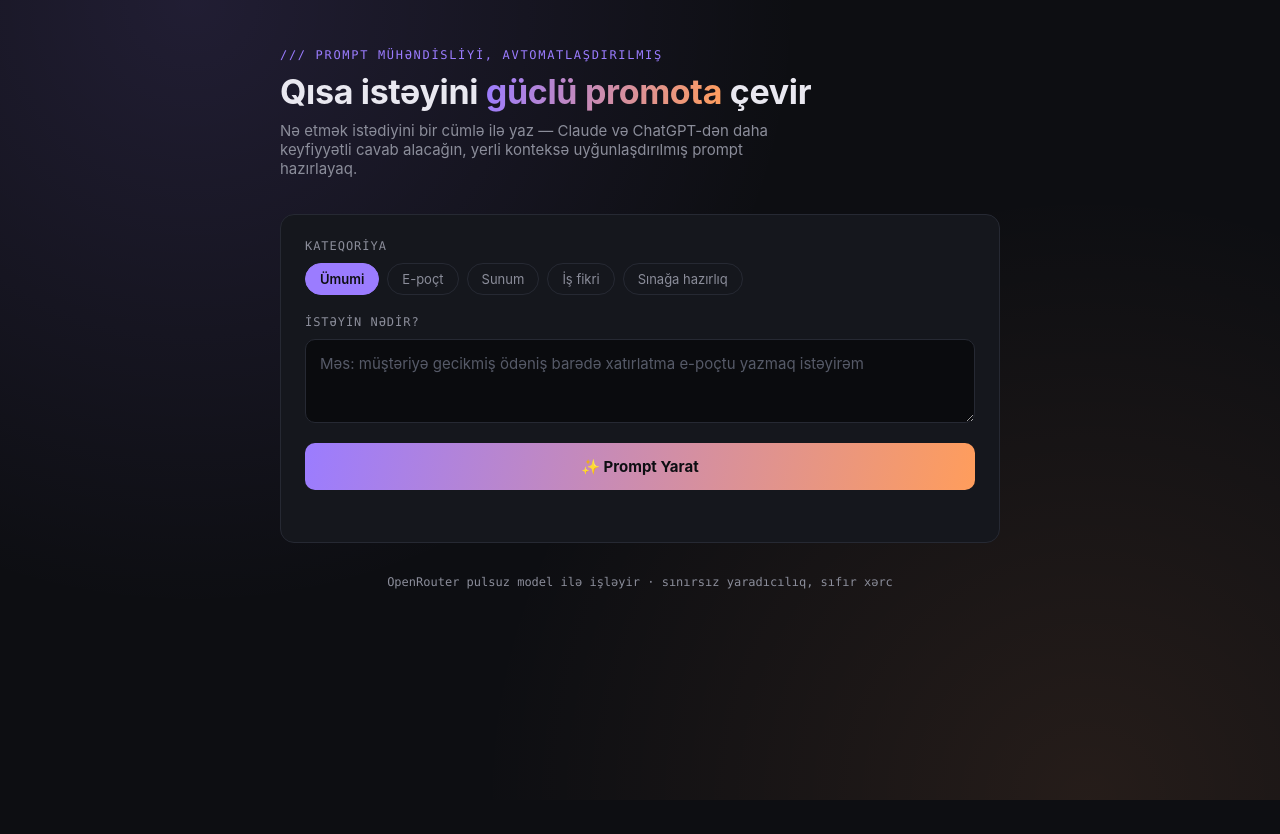
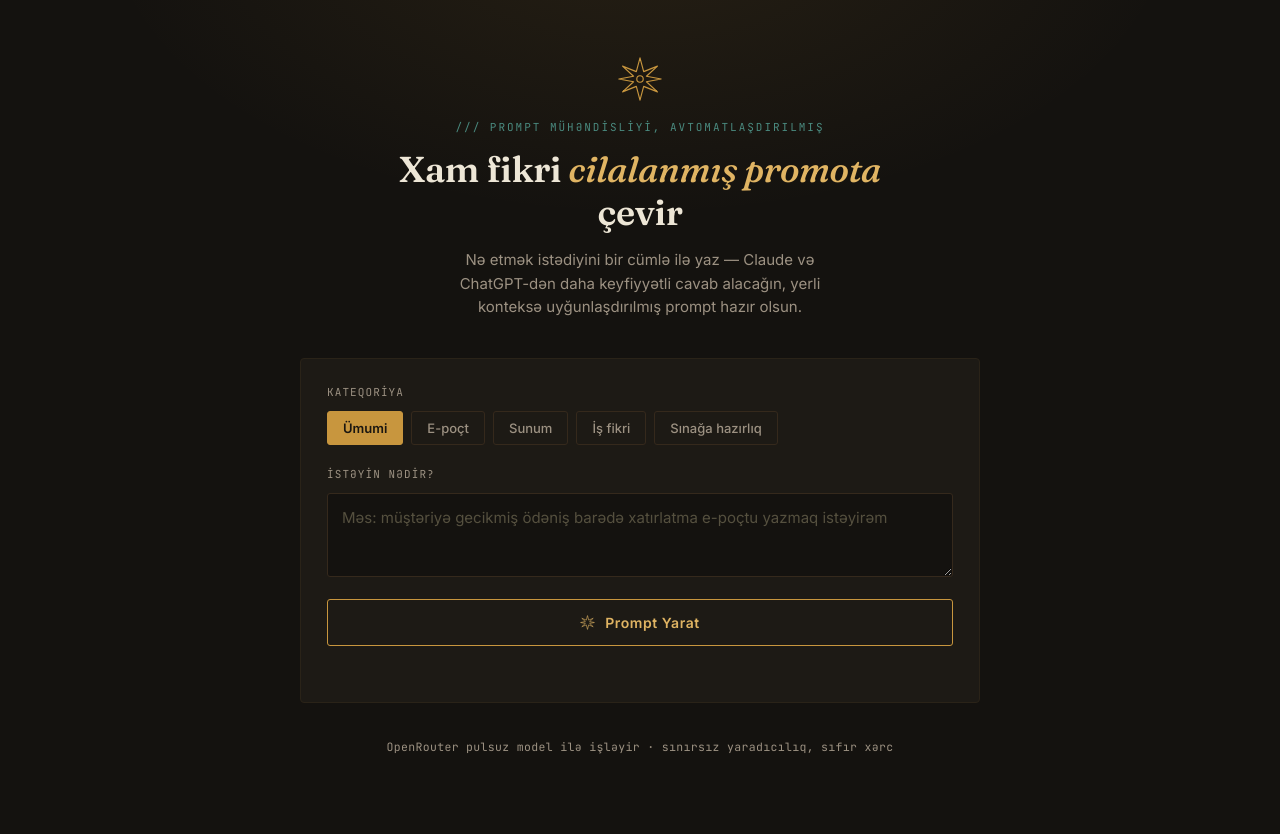
Before and after one commit to etikhacker/Magic-Prompt-Generator, a website: page magic-prompt/index.html in a window 1280 px wide. Before the commit the page ends 800 px from the top, so only its background shows below. Drawn offline with Linux system fonts and the light colour scheme.

Commit message:
Dizayn yenilendi: mureekkeb/qizil tema, Turk ulduz motivi

```diff
--- a/magic-prompt/index.html
+++ b/magic-prompt/index.html
@@ -4,106 +4,139 @@
 <meta charset="UTF-8" />
 <meta name="viewport" content="width=device-width, initial-scale=1.0" />
 <title>Magic Prompt — Türkcə Prompt Generator</title>
+<link rel="preconnect" href="https://fonts.googleapis.com" />
+<link rel="preconnect" href="https://fonts.gstatic.com" crossorigin />
+<link href="https://fonts.googleapis.com/css2?family=Fraunces:ital,opsz,wght@0,9..144,500;0,9..144,600;1,9..144,500&family=Inter:wght@400;500;600;700&family=JetBrains+Mono:wght@400;500&display=swap" rel="stylesheet" />
 <style>
   :root{
-    --bg: #0d0e12;
-    --panel: #15171d;
-    --panel-border: #262933;
-    --text: #e9e8f0;
-    --text-dim: #8b8d9a;
-    --accent: #9b7cff;
-    --accent-2: #ff9d5c;
-    --mono: "SFMono-Regular", Consolas, "Liberation Mono", Menlo, monospace;
+    --ink: #14120f;
+    --panel: #1d1a15;
+    --panel-2: #221e17;
+    --border: #35291c;
+    --border-soft: #2a2318;
+    --gold: #c8963e;
+    --gold-bright: #e0b463;
+    --teal: #4a8a7f;
+    --text: #ede6d6;
+    --text-dim: #9c9182;
+    --error: #d97b6a;
+    --serif: "Fraunces", Georgia, serif;
     --sans: "Inter", "Segoe UI", system-ui, sans-serif;
+    --mono: "JetBrains Mono", "SFMono-Regular", Menlo, monospace;
   }
   *{ box-sizing: border-box; }
   body{
     margin:0;
     min-height:100vh;
     background:
-      radial-gradient(circle at 15% 0%, rgba(155,124,255,0.14), transparent 45%),
-      radial-gradient(circle at 85% 100%, rgba(255,157,92,0.10), transparent 45%),
-      var(--bg);
+      radial-gradient(ellipse 900px 500px at 50% -10%, rgba(200,150,62,0.10), transparent 60%),
+      var(--ink);
     color: var(--text);
     font-family: var(--sans);
     display:flex;
     justify-content:center;
-    padding: 48px 20px 80px;
+    padding: 56px 20px 80px;
   }
-  .wrap{ width:100%; max-width: 720px; }
+  .wrap{ width:100%; max-width: 680px; }
 
-  header{ margin-bottom: 36px; }
+  header{
+    text-align:center;
+    margin-bottom: 40px;
+  }
+  .seal{
+    width: 46px;
+    height: 46px;
+    margin: 0 auto 18px;
+    display:block;
+    color: var(--gold);
+    transition: transform 0.6s ease;
+  }
+  .seal.spinning{
+    animation: seal-turn 1.1s linear infinite;
+    color: var(--gold-bright);
+    filter: drop-shadow(0 0 6px rgba(224,180,99,0.5));
+  }
+  @keyframes seal-turn{
+    to{ transform: rotate(360deg); }
+  }
   .eyebrow{
     font-family: var(--mono);
-    font-size: 12px;
-    letter-spacing: 0.14em;
+    font-size: 11px;
+    letter-spacing: 0.18em;
     text-transform: uppercase;
-    color: var(--accent);
-    margin: 0 0 10px;
+    color: var(--teal);
+    margin: 0 0 14px;
   }
   h1{
-    font-size: 34px;
-    line-height: 1.15;
-    margin: 0 0 10px;
-    font-weight: 700;
+    font-family: var(--serif);
+    font-weight: 600;
+    font-size: 36px;
+    line-height: 1.2;
+    margin: 0 0 14px;
     letter-spacing: -0.01em;
   }
-  h1 span{
-    background: linear-gradient(100deg, var(--accent), var(--accent-2));
-    -webkit-background-clip: text;
-    background-clip: text;
-    color: transparent;
+  h1 em{
+    font-style: italic;
+    font-weight: 500;
+    color: var(--gold-bright);
   }
-  .sub{ color: var(--text-dim); font-size: 15px; max-width: 52ch; margin:0; }
+  .sub{
+    color: var(--text-dim);
+    font-size: 15px;
+    max-width: 44ch;
+    margin: 0 auto;
+    line-height: 1.55;
+  }
 
   .card{
     background: var(--panel);
-    border: 1px solid var(--panel-border);
-    border-radius: 14px;
-    padding: 24px;
+    border: 1px solid var(--border-soft);
+    border-radius: 4px;
+    padding: 26px;
     margin-bottom: 18px;
   }
 
-  label{
+  label.field-label{
     display:block;
-    font-size: 12px;
     font-family: var(--mono);
+    font-size: 11px;
     color: var(--text-dim);
     text-transform: uppercase;
-    letter-spacing: 0.08em;
-    margin-bottom: 10px;
+    letter-spacing: 0.1em;
+    margin-bottom: 12px;
   }
 
   .categories{
     display:flex;
     flex-wrap:wrap;
     gap: 8px;
-    margin-bottom: 20px;
+    margin-bottom: 22px;
   }
   .cat-btn{
     background: transparent;
-    border: 1px solid var(--panel-border);
+    border: 1px solid var(--border);
     color: var(--text-dim);
-    padding: 7px 14px;
-    border-radius: 999px;
+    padding: 8px 15px;
+    border-radius: 3px;
     font-size: 13px;
     font-family: var(--sans);
+    font-weight: 500;
     cursor: pointer;
     transition: all 0.15s ease;
   }
-  .cat-btn:hover{ border-color: var(--accent); color: var(--text); }
+  .cat-btn:hover{ border-color: var(--gold); color: var(--text); }
   .cat-btn.active{
-    background: var(--accent);
-    border-color: var(--accent);
-    color: #0d0e12;
+    background: var(--gold);
+    border-color: var(--gold);
+    color: #1a1610;
     font-weight: 600;
   }
 
   textarea{
     width:100%;
-    background: #0a0b0e;
-    border: 1px solid var(--panel-border);
-    border-radius: 10px;
+    background: var(--ink);
+    border: 1px solid var(--border);
+    border-radius: 3px;
     color: var(--text);
     font-family: var(--sans);
     font-size: 15px;
@@ -113,90 +146,112 @@
     outline: none;
     transition: border-color 0.15s ease;
   }
-  textarea:focus{ border-color: var(--accent); }
-  textarea::placeholder{ color: #565a68; }
+  textarea:focus{ border-color: var(--gold); }
+  textarea::placeholder{ color: #55503f; }
 
   .generate-btn{
-    margin-top: 16px;
+    margin-top: 18px;
     width:100%;
     padding: 14px;
-    border-radius: 10px;
-    border: none;
-    background: linear-gradient(100deg, var(--accent), var(--accent-2));
-    color: #0d0e12;
-    font-size: 15px;
-    font-weight: 700;
+    border-radius: 3px;
+    border: 1px solid var(--gold);
+    background: transparent;
+    color: var(--gold-bright);
+    font-size: 14px;
+    font-weight: 600;
+    letter-spacing: 0.04em;
     cursor: pointer;
     font-family: var(--sans);
-    transition: opacity 0.15s ease, transform 0.1s ease;
+    display:flex;
+    align-items:center;
+    justify-content:center;
+    gap: 10px;
+    transition: background 0.2s ease, color 0.2s ease;
   }
-  .generate-btn:hover{ opacity: 0.92; }
-  .generate-btn:active{ transform: scale(0.99); }
-  .generate-btn:disabled{ opacity: 0.5; cursor: not-allowed; }
+  .generate-btn:hover{ background: rgba(200,150,62,0.12); }
+  .generate-btn:active{ transform: scale(0.995); }
+  .generate-btn:disabled{ opacity: 0.55; cursor: not-allowed; }
+  .generate-btn .mini-seal{
+    width: 15px;
+    height: 15px;
+    color: var(--gold-bright);
+  }
+  .generate-btn.spinning .mini-seal{
+    animation: seal-turn 1.1s linear infinite;
+  }
 
-  .result-card{ display:none; }
+  .result-card{ display:none; border-left: 2px solid var(--gold); }
   .result-card.show{ display:block; }
   .result-head{
     display:flex;
     justify-content:space-between;
     align-items:center;
-    margin-bottom: 12px;
+    margin-bottom: 14px;
   }
   .copy-btn{
     background: transparent;
-    border: 1px solid var(--panel-border);
+    border: 1px solid var(--border);
     color: var(--text-dim);
-    padding: 6px 12px;
-    border-radius: 8px;
-    font-size: 12px;
+    padding: 6px 13px;
+    border-radius: 3px;
+    font-size: 11px;
     font-family: var(--mono);
+    letter-spacing: 0.04em;
     cursor: pointer;
   }
-  .copy-btn:hover{ border-color: var(--accent); color: var(--text); }
+  .copy-btn:hover{ border-color: var(--teal); color: var(--text); }
 
   pre{
     white-space: pre-wrap;
     word-wrap: break-word;
     font-family: var(--mono);
     font-size: 13.5px;
-    line-height: 1.6;
-    color: #d9d8e6;
-    background: #0a0b0e;
-    border: 1px solid var(--panel-border);
-    border-left: 2px solid var(--accent);
-    border-radius: 8px;
-    padding: 16px;
+    line-height: 1.65;
+    color: #d9d2c0;
+    background: transparent;
+    border: none;
+    padding: 0;
     margin: 0;
   }
 
   .status{
     font-family: var(--mono);
-    font-size: 13px;
+    font-size: 12.5px;
     color: var(--text-dim);
     min-height: 18px;
-    margin-top: 10px;
+    margin-top: 12px;
   }
-  .status.error{ color: #ff7a7a; }
+  .status.error{ color: var(--error); }
 
   footer{
     text-align:center;
     color: var(--text-dim);
-    font-size: 12px;
+    font-size: 11.5px;
     font-family: var(--mono);
-    margin-top: 32px;
+    letter-spacing: 0.03em;
+    margin-top: 36px;
+  }
+
+  @media (prefers-reduced-motion: reduce){
+    .seal, .seal.spinning, .generate-btn.spinning .mini-seal{ animation: none; }
   }
 </style>
 </head>
 <body>
   <div class="wrap">
     <header>
+      <svg class="seal" id="headerSeal" viewBox="0 0 100 100" fill="none" xmlns="http://www.w3.org/2000/svg" aria-hidden="true">
+        <path d="M50 4 L58 34 L88 22 L64 44 L96 50 L64 56 L88 78 L58 66 L50 96 L42 66 L12 78 L36 56 L4 50 L36 44 L12 22 L42 34 Z"
+              stroke="currentColor" stroke-width="2.5" stroke-linejoin="round" fill="none"/>
+        <circle cx="50" cy="50" r="7" stroke="currentColor" stroke-width="2.5" fill="none"/>
+      </svg>
       <p class="eyebrow">/// prompt mühəndisliyi, avtomatlaşdırılmış</p>
-      <h1>Qısa istəyini <span>güclü promota</span> çevir</h1>
-      <p class="sub">Nə etmək istədiyini bir cümlə ilə yaz — Claude və ChatGPT-dən daha keyfiyyətli cavab alacağın, yerli konteksə uyğunlaşdırılmış prompt hazırlayaq.</p>
+      <h1>Xam fikri <em>cilalanmış promota</em><br/>çevir</h1>
+      <p class="sub">Nə etmək istədiyini bir cümlə ilə yaz — Claude və ChatGPT-dən daha keyfiyyətli cavab alacağın, yerli konteksə uyğunlaşdırılmış prompt hazır olsun.</p>
     </header>
 
     <div class="card">
-      <label>Kateqoriya</label>
+      <label class="field-label">Kateqoriya</label>
       <div class="categories" id="categories">
         <button class="cat-btn active" data-cat="genel">Ümumi</button>
         <button class="cat-btn" data-cat="email">E-poçt</button>
@@ -205,16 +260,22 @@
         <button class="cat-btn" data-cat="sinav">Sınağa hazırlıq</button>
       </div>
 
-      <label>İstəyin nədir?</label>
+      <label class="field-label">İstəyin nədir?</label>
       <textarea id="userInput" placeholder="Məs: müştəriyə gecikmiş ödəniş barədə xatırlatma e-poçtu yazmaq istəyirəm"></textarea>
 
-      <button class="generate-btn" id="genBtn">✨ Prompt Yarat</button>
+      <button class="generate-btn" id="genBtn">
+        <svg class="mini-seal" viewBox="0 0 100 100" fill="none" xmlns="http://www.w3.org/2000/svg" aria-hidden="true">
+          <path d="M50 4 L58 34 L88 22 L64 44 L96 50 L64 56 L88 78 L58 66 L50 96 L42 66 L12 78 L36 56 L4 50 L36 44 L12 22 L42 34 Z"
+                stroke="currentColor" stroke-width="4" stroke-linejoin="round" fill="none"/>
+        </svg>
+        <span id="btnLabel">Prompt Yarat</span>
+      </button>
       <div class="status" id="status"></div>
     </div>
 
     <div class="card result-card" id="resultCard">
       <div class="result-head">
-        <label style="margin:0;">Hazır prompt</label>
+        <label class="field-label" style="margin:0;">Hazır prompt</label>
         <button class="copy-btn" id="copyBtn">Kopyala</button>
       </div>
       <pre id="resultText"></pre>
@@ -235,6 +296,8 @@
   });
 
   const genBtn = document.getElementById("genBtn");
+  const btnLabel = document.getElementById("btnLabel");
+  const headerSeal = document.getElementById("headerSeal");
   const userInput = document.getElementById("userInput");
   const statusEl = document.getElementById("status");
   const resultCard = document.getElementById("resultCard");
@@ -251,6 +314,9 @@
     statusEl.classList.remove("error");
     statusEl.textContent = "Hazırlanır...";
     genBtn.disabled = true;
+    genBtn.classList.add("spinning");
+    headerSeal.classList.add("spinning");
+    btnLabel.textContent = "Cilalanır...";
     resultCard.classList.remove("show");
 
     try{
@@ -273,6 +339,9 @@
       statusEl.classList.add("error");
     }finally{
       genBtn.disabled = false;
+      genBtn.classList.remove("spinning");
+      headerSeal.classList.remove("spinning");
+      btnLabel.textContent = "Prompt Yarat";
     }
   }
 
```
Also changed, not shown: magic-prompt/api/generate.js (line endings or trailing spaces).
